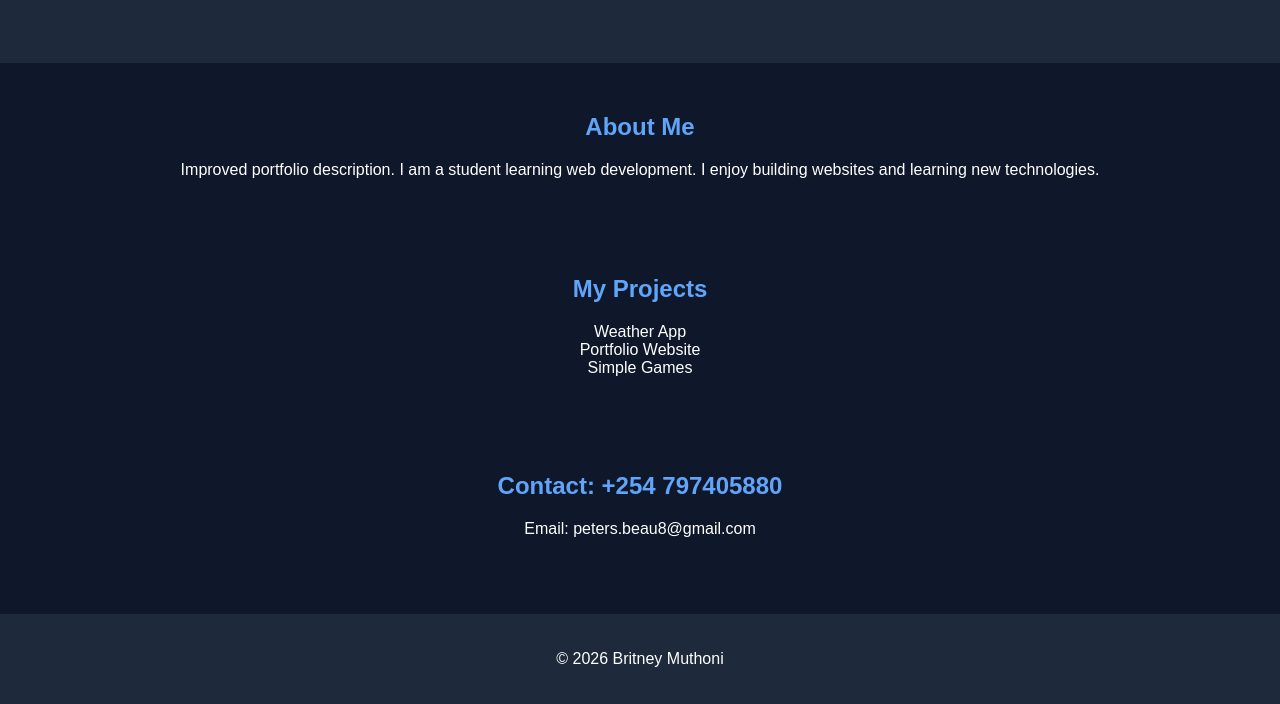
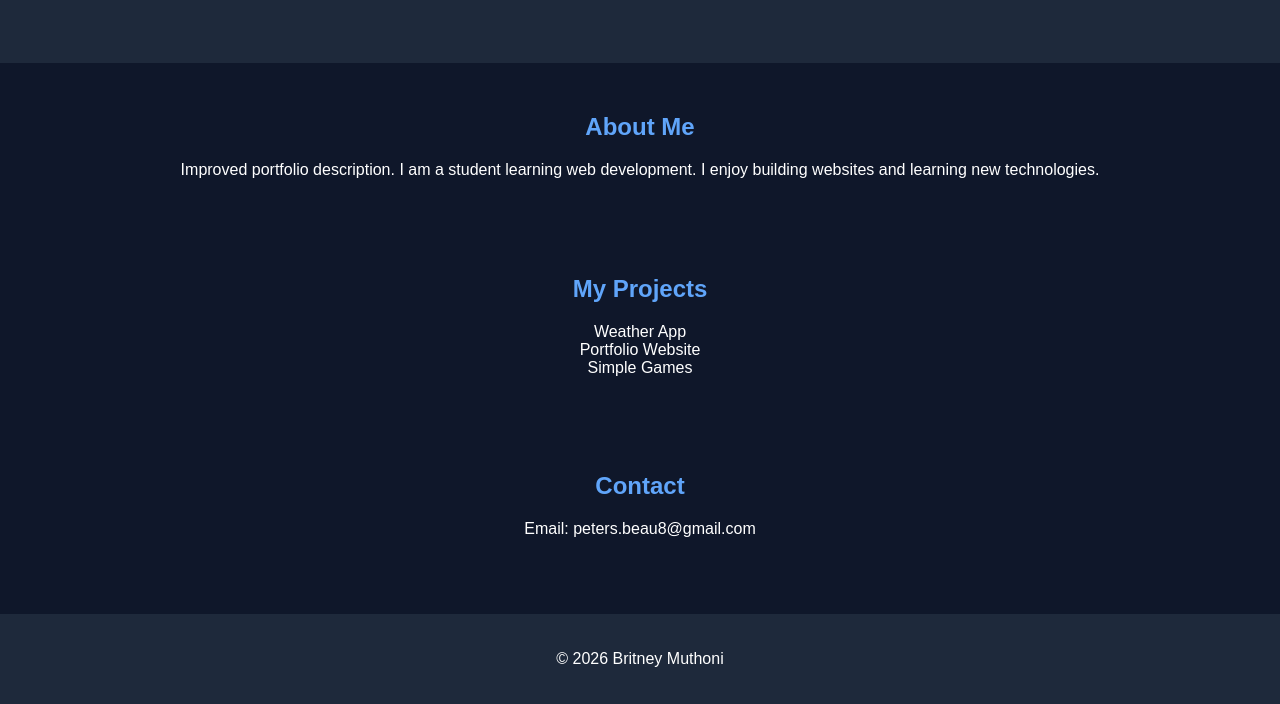
Before and after one commit to britneymuthoni67/shiny-doodle, a plain HTML site: page index.html in a window 1280 px wide. Shown: the part 152-856 px from the top of the page. Drawn offline with Linux system fonts and the light colour scheme.

Commit message:
Update contact section header in index.html

```diff
--- a/index.html
+++ b/index.html
@@ -32,7 +32,7 @@
   </section>
 
   <section>
-    <h2>Contact: +254 797405880</h2>
+    <h2>Contact</h2>
     <p>Email: peters.beau8@gmail.com</p>
   </section>
 
```
